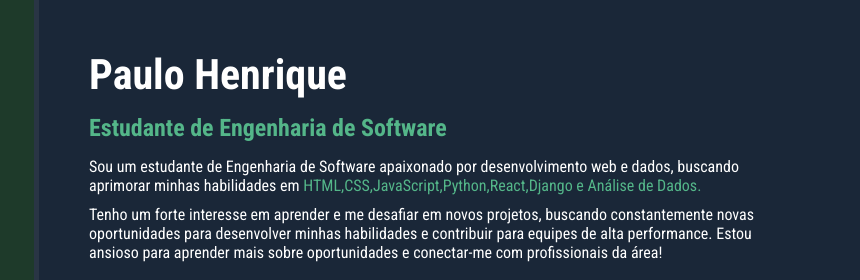
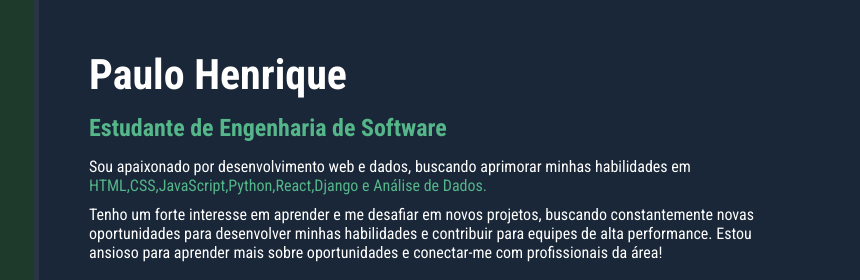
Before and after one commit to Dev-PauloHenrique/Dev-PauloHenrique.github.io, a plain HTML site: page index.html in a window 1280 px wide. Shown: the top 280 px of the page, 217-1077 px from the left. Drawn offline with nearby package versions, Linux system fonts and the light colour scheme.

Commit message:
Alteração no texto do about

```diff
--- a/index.html
+++ b/index.html
@@ -30,7 +30,7 @@
         <section id="about-container">
             <h1 id="name">Paulo Henrique</h1>
             <p id="title"><span class="highlight">Estudante de Engenharia de Software</span></p>
-            <p class="description">Sou um estudante de Engenharia de Software apaixonado por desenvolvimento web e dados, buscando aprimorar minhas habilidades em <span class="highlight">HTML,CSS,JavaScript,Python,React,Django e Análise de Dados.</span></p>
+            <p class="description">Sou apaixonado por desenvolvimento web e dados, buscando aprimorar minhas habilidades em <span class="highlight">HTML,CSS,JavaScript,Python,React,Django e Análise de Dados.</span></p>
             <p class="description">Tenho um forte interesse em aprender e me desafiar em novos projetos, buscando constantemente novas oportunidades para desenvolver minhas habilidades e contribuir para equipes de alta performance. Estou ansioso para aprender mais sobre oportunidades e conectar-me com profissionais da área!</p>
             <a href="https://github.com/Dev-PauloHenrique?tab=repositories" id="btn-projects"><ion-icom name="share-social-outline"></ion-icom> <span>Ver Pojetos</span></a>
             <h2 id="skills-section-tittle">Minhas Skills</h2>
```
